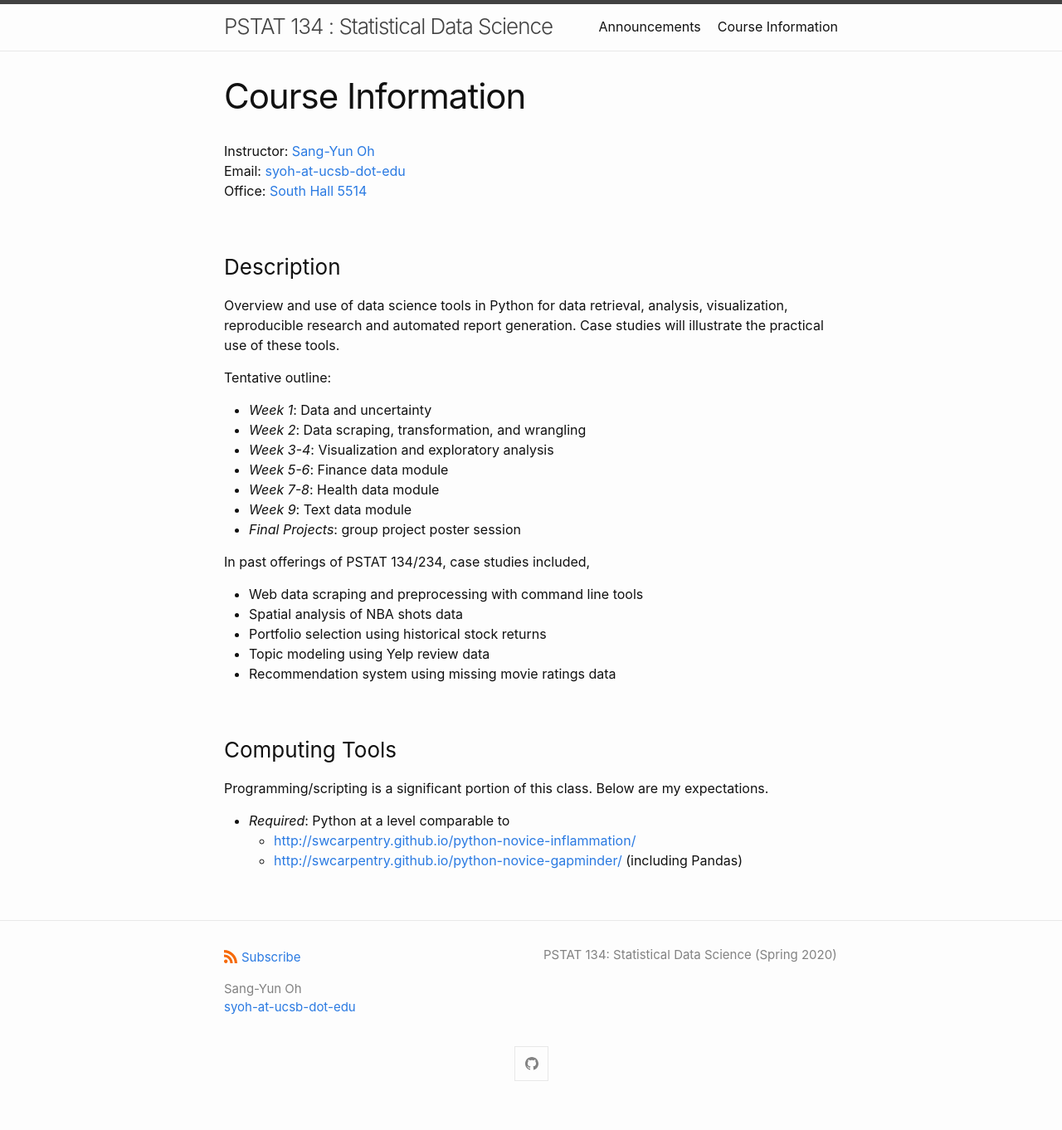
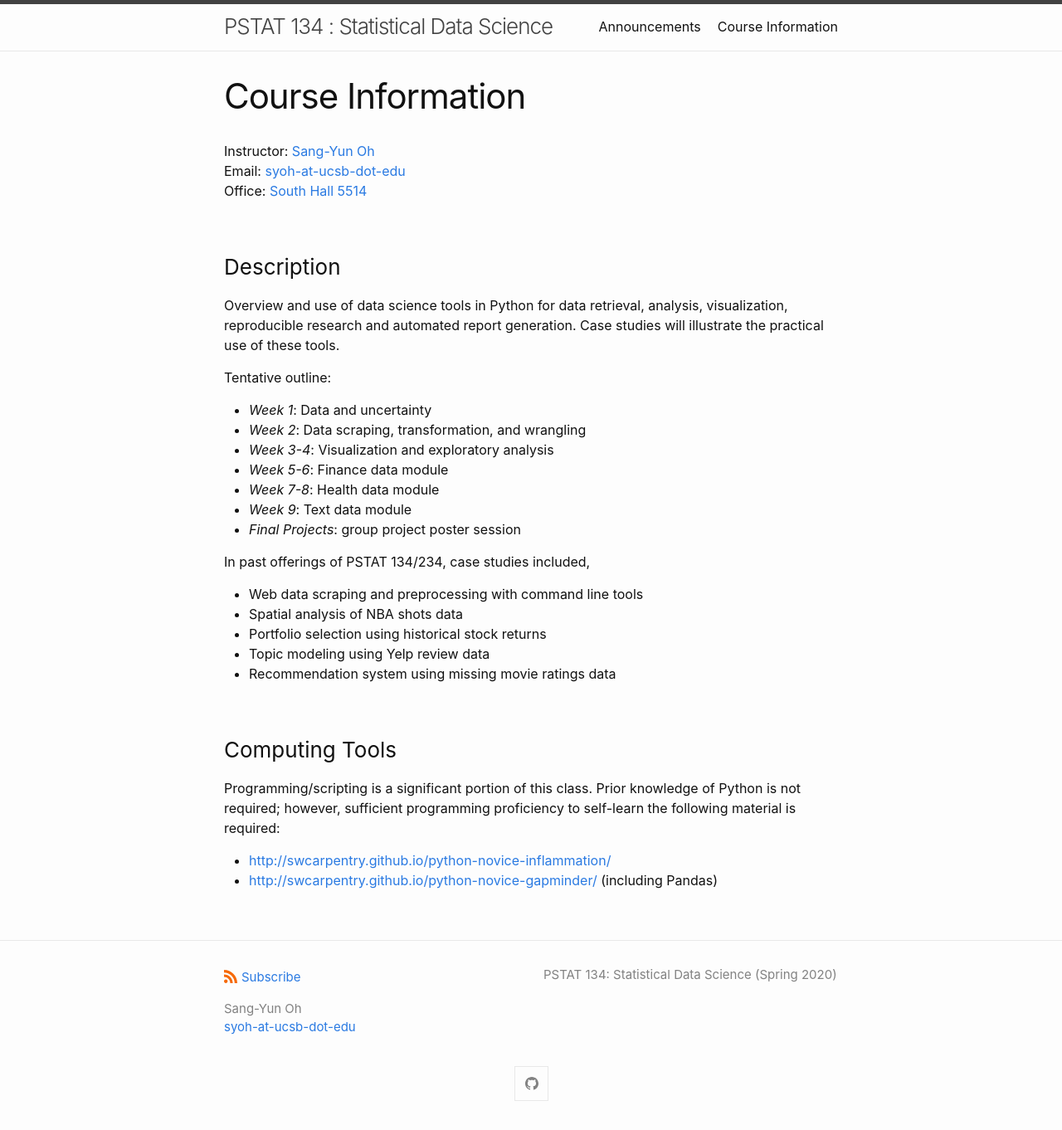
Before and after one commit to Harrychih/Spring2020, a Jekyll site: the page built from docs/course-information.md, in a window 1280 px wide. Shown: the whole page at 83% size. Built offline with Jekyll 4.4.1, drawn with Linux system fonts in a browser that asks for light colours; before the commit the page ends 1338 px from its top, so only the background shows below that.

Commit message:
update python description

```diff
--- a/docs/course-information.md
+++ b/docs/course-information.md
@@ -31,8 +31,7 @@ In past offerings of PSTAT 134/234, case studies included,
 
 ### Computing Tools
 
-Programming/scripting is a significant portion of this class. Below are my expectations.
+Programming/scripting is a significant portion of this class. Prior knowledge of Python is not required; however, sufficient programming proficiency to self-learn the following material is required:
 
-* _Required_: Python at a level comparable to
-    * [http://swcarpentry.github.io/python-novice-inflammation/](http://swcarpentry.github.io/python-novice-inflammation/)
-    * [http://swcarpentry.github.io/python-novice-gapminder/](http://swcarpentry.github.io/python-novice-gapminder/) (including Pandas)
+* [http://swcarpentry.github.io/python-novice-inflammation/](http://swcarpentry.github.io/python-novice-inflammation/)
+* [http://swcarpentry.github.io/python-novice-gapminder/](http://swcarpentry.github.io/python-novice-gapminder/) (including Pandas)
```
